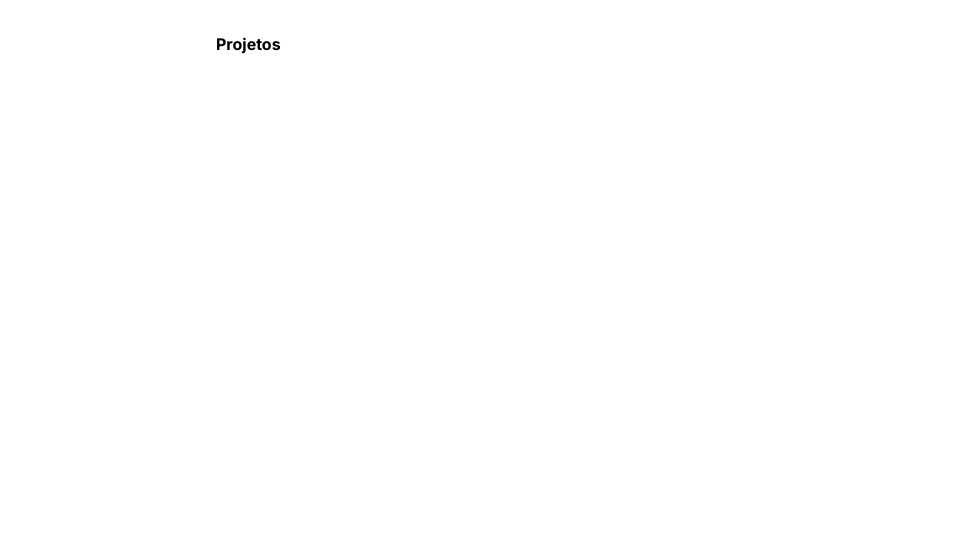
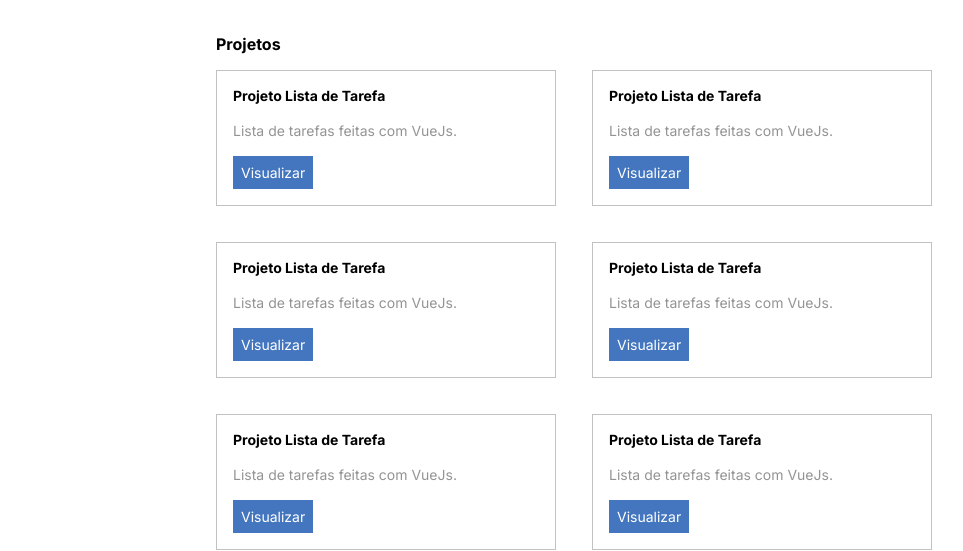
Before and after one commit to atilawfonseca/ebac_portfolio_prof, a React (Create React App) app: page / in a window 1280 px wide. Shown: the part 401-952 px from the top of the page, without its empty margins (158-1121 px from the left). Before the commit the page ends 800 px from the top, so only its background shows below. Built offline with nearby package versions, Linux system fonts and the light colour scheme.

Commit message:
criando a seção de projetos e os componentes de projetos.

```diff
--- a/src/App.tsx
+++ b/src/App.tsx
@@ -1,7 +1,7 @@
 import EstiloGlobal, { Container } from "./styled";
 import Sidebar from "./containers/Sidebar";
 import Sobre from "./containers/Sobre";
-import Projeto from "./containers/Projeto";
+import Projetos from "./containers/Projetos";
 
 function App() {
 
@@ -13,7 +13,7 @@
         <Sidebar />
           <main>
             <Sobre />
-            <Projeto />
+            <Projetos />
           </main>
       </Container>
 
--- /dev/null
+++ b/src/components/Projeto/index.tsx
@@ -0,0 +1,20 @@
+import Paragrafo from "../Paragrafo/paragrafo";
+import { Titulo } from "../Titulo/styles";
+import {Card, LinkBotao} from "./styles"
+
+
+const Projeto = () => (
+  <Card>
+    <Titulo>
+      Projeto Lista de Tarefa
+    </Titulo>
+    <Paragrafo tipo="secundario">
+      Lista de tarefas feitas com VueJs.
+    </Paragrafo>
+    <LinkBotao>
+      Visualizar
+    </LinkBotao>
+  </Card>
+)
+
+export default Projeto;
--- /dev/null
+++ b/src/components/Projeto/styles.ts
@@ -0,0 +1,18 @@
+import styled from "styled-components";
+
+
+export const Card = styled.div`
+  border: 1px solid #C1C1C1;
+  padding: 16px;
+`;
+
+export const LinkBotao = styled.a`
+  background-color: #4476BF;
+  padding: 8px;
+  color: white;
+  font-size: 14px;
+  text-decoration: none;
+  display: inline-block;
+  margin-top: 1em;
+  cursor: grab;
+`;
--- a/src/containers/Projeto/index.tsx
+++ /dev/null
@@ -1,7 +0,0 @@
-import Titulo from "../../components/Titulo/titulo";
-const Projeto = () => (
-    <section>
-        <Titulo fontSize={16}>Projetos</Titulo>
-    </section>
-)
-export default Projeto;
--- /dev/null
+++ b/src/containers/Projetos/index.tsx
@@ -0,0 +1,32 @@
+import Projeto from "../../components/Projeto";
+import Titulo from "../../components/Titulo/titulo";
+
+import { Lista } from "./style";
+const Projetos = () => (
+    <section>
+        <Titulo fontSize={16}>Projetos</Titulo>
+
+        <Lista>
+          <li>
+            <Projeto/>
+          </li>
+          <li>
+            <Projeto/>
+          </li>
+          <li>
+            <Projeto/>
+          </li>
+          <li>
+            <Projeto/>
+          </li>
+          <li>
+            <Projeto/>
+          </li>
+          <li>
+            <Projeto/>
+          </li>
+        </Lista>
+
+    </section>
+)
+export default Projetos;
--- /dev/null
+++ b/src/containers/Projetos/style.ts
@@ -0,0 +1,14 @@
+import styled from "styled-components";
+
+export const Lista = styled.ul`
+  display: grid;
+  grid-template-columns: 1fr 1fr;
+  gap: 36px;
+  margin-bottom: 2em;
+
+  @media (max-width: 768px) {
+    grid-template-columns: 1fr;
+    row-gap: 16px;
+
+  }
+`;
--- a/src/styled.tsx
+++ b/src/styled.tsx
@@ -2,13 +2,15 @@
 
 const EstiloGlobal = createGlobalStyle`
   * {
-  margin: 0;
-  padding: 0;
-  font-family: "Inter", sans-serif;
+    margin: 0;
+    padding: 0;
+    font-family: "Inter", sans-serif;
+    list-style: none;
 
   }
   body {
     padding-top:80px;
+
   }
 
   @media (max-width: 768px) {
```
